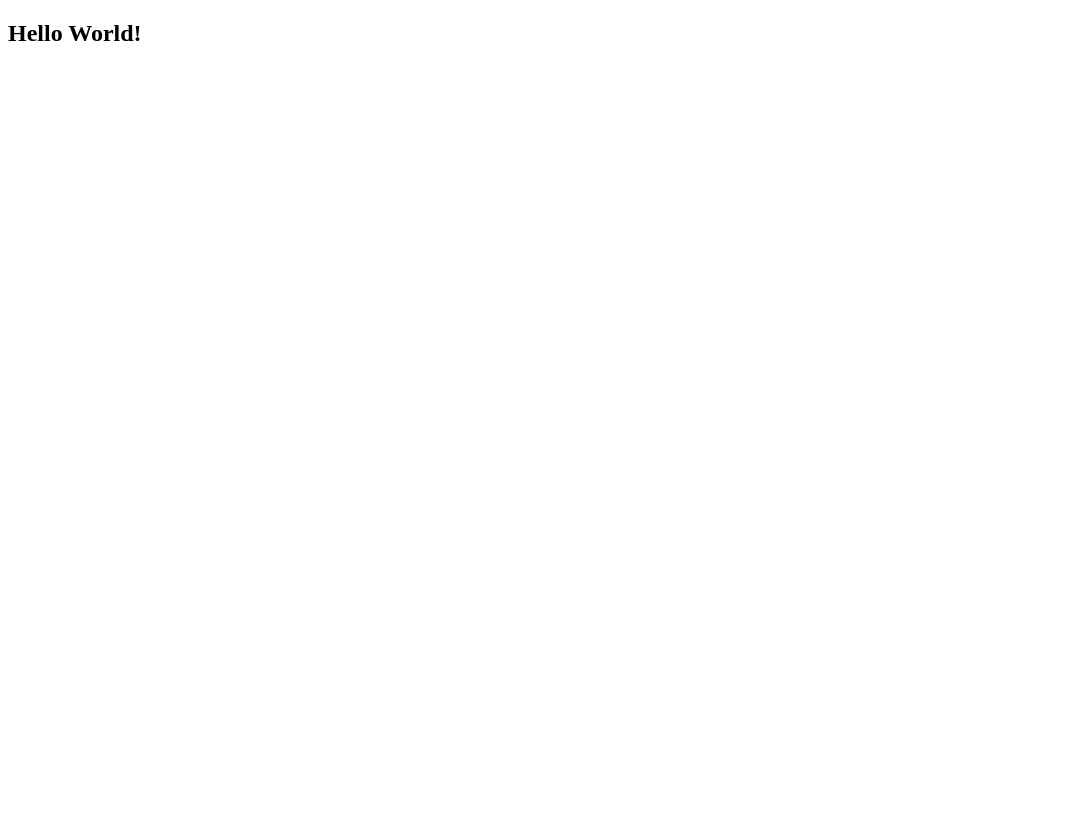
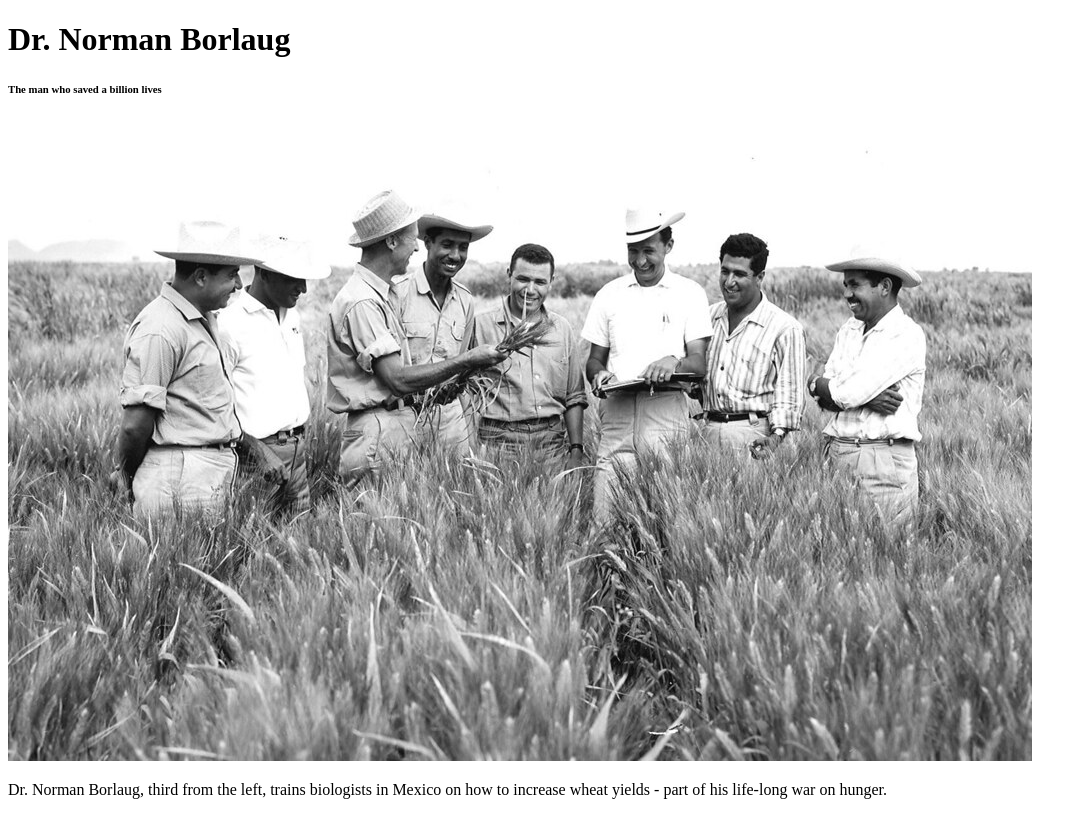
Before and after one commit to kennankole/microvers-trials, a plain HTML site: page index.html in a window 1280 px wide. Shown: the whole page, without its empty margins (0-1087 px from the left). Drawn offline with Linux system fonts and the light colour scheme.

Commit message:
Building the tribute page

```diff
--- a/index.html
+++ b/index.html
@@ -7,7 +7,17 @@
   </head>
 
   <body>
-    <h2>Hello World!</h2>
+    <div id="main">
+      <h1 id="title">Dr. Norman Borlaug</h1>
+      <h6>The man who saved a billion lives</h6>
+      <br>
+      <div id="img-div">
+        <img src="/images/tribute-page-main-image.jpg" alt="" id="image">
+        <p id="img-caption">Dr. Norman Borlaug, third from the left, trains biologists in Mexico on how to increase wheat yields - part of his life-long war on hunger.</p>
+      </div>
+
+    </div>
+
     <script src="https://cdn.freecodecamp.org/testable-projects-fcc/v1/bundle.js"></script>
 
     <!--
```
Also changed, not shown: images/tribute-page-main-image.jpg (added).
